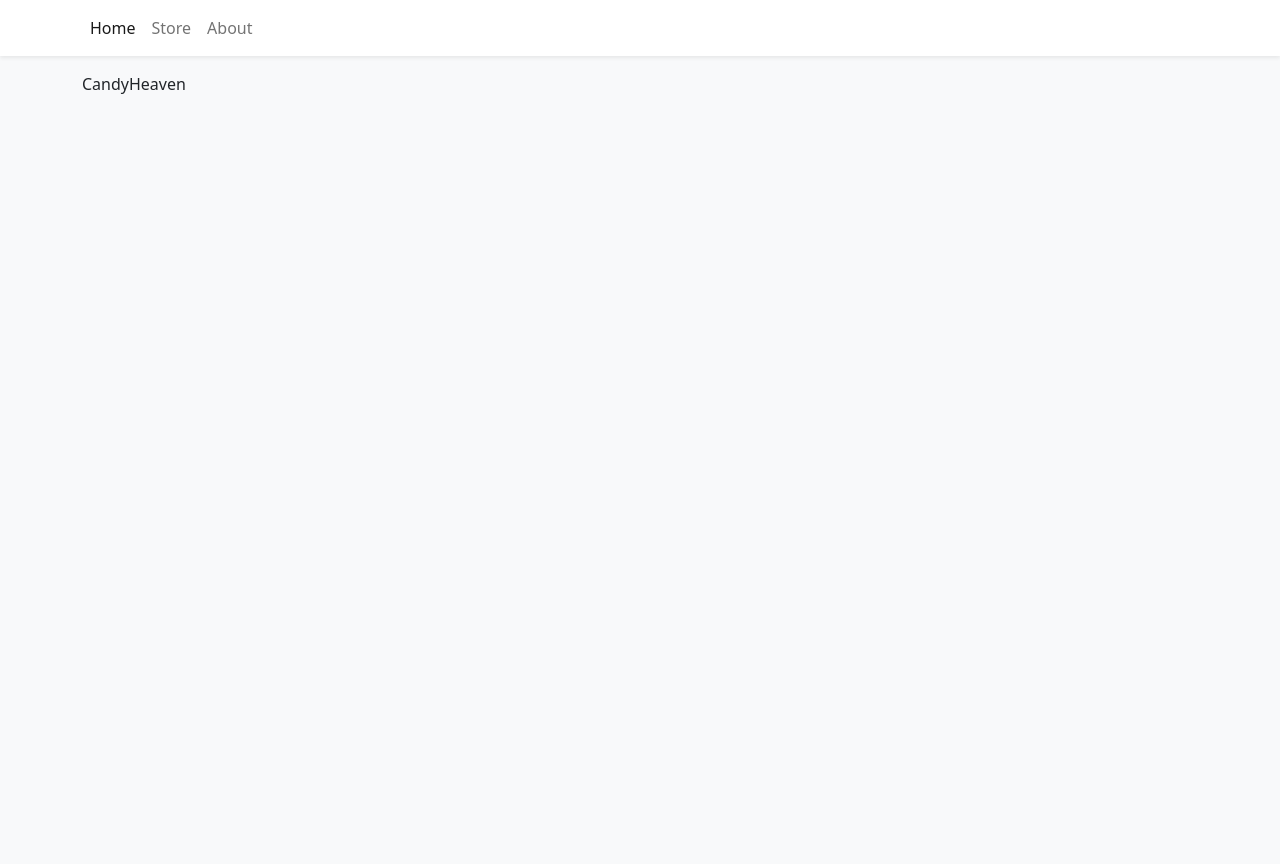
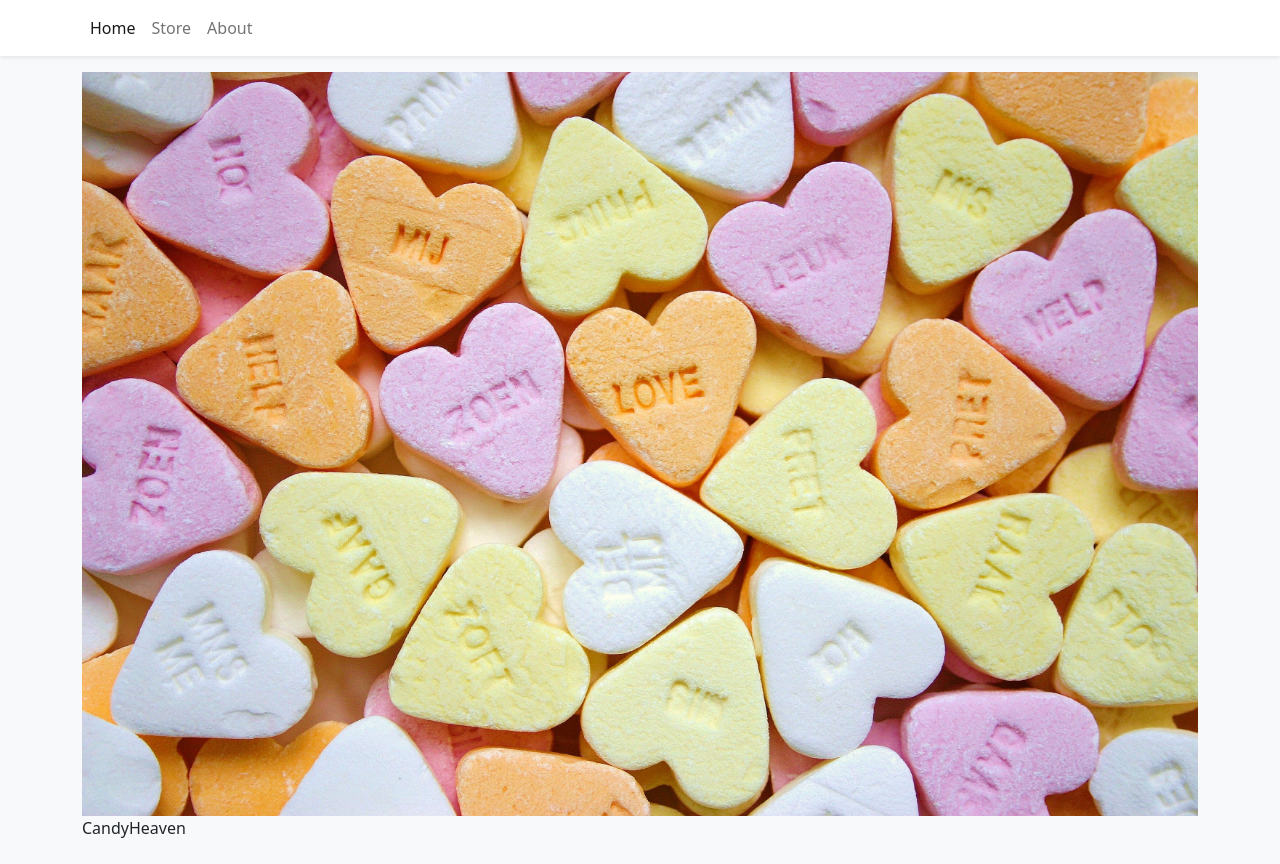
Before and after one commit to Lu-Smith/react-typescript, a React (Create React App) app: page / in a window 1280 px wide. Before the commit the page ends 800 px from the top, so only its background shows below. Built offline with nearby package versions, Linux system fonts and the light colour scheme.

Commit message:
Updated Home.tsx

```diff
--- a/src/App.tsx
+++ b/src/App.tsx
@@ -6,6 +6,7 @@ import Store from './pages/Store';
 import About from './pages/About';
 import NavBar from './components/NavBar';
 import { ShoppingCartPovider } from './context/ShoppingCartContext';
+import './App.css';
 
 
 const App: React.FC = () => {
--- a/src/pages/Home.tsx
+++ b/src/pages/Home.tsx
@@ -1,8 +1,27 @@
 import React from 'react'
+import Image from 'react-bootstrap/Image'
+import Background from '../media/hearts.jpg'
+import OverlayTrigger from 'react-bootstrap/OverlayTrigger';
+import Tooltip from 'react-bootstrap/Tooltip';
 
 const Home: React.FC = () => {
+  const renderTooltip = (props:any) => (
+    <Tooltip id="button-tooltip" {...props}>
+      Yum Yum
+    </Tooltip>
+  )
+
   return (
-    <div>CandyHeaven</div>
+    <div className='Home'>
+      <Image fluid={true} src={Background} alt="heart shape candy by Pexel.com"/>
+      <OverlayTrigger
+      placement="right"
+      delay={{ show: 250, hide: 400 }}
+      overlay={renderTooltip}
+      >
+      <span className='Logo'>CandyHeaven</span>
+      </OverlayTrigger>
+    </div>
   )
 }
 
```
Also changed, not shown: src/App.css (added), src/media/hearts.jpg (added).
